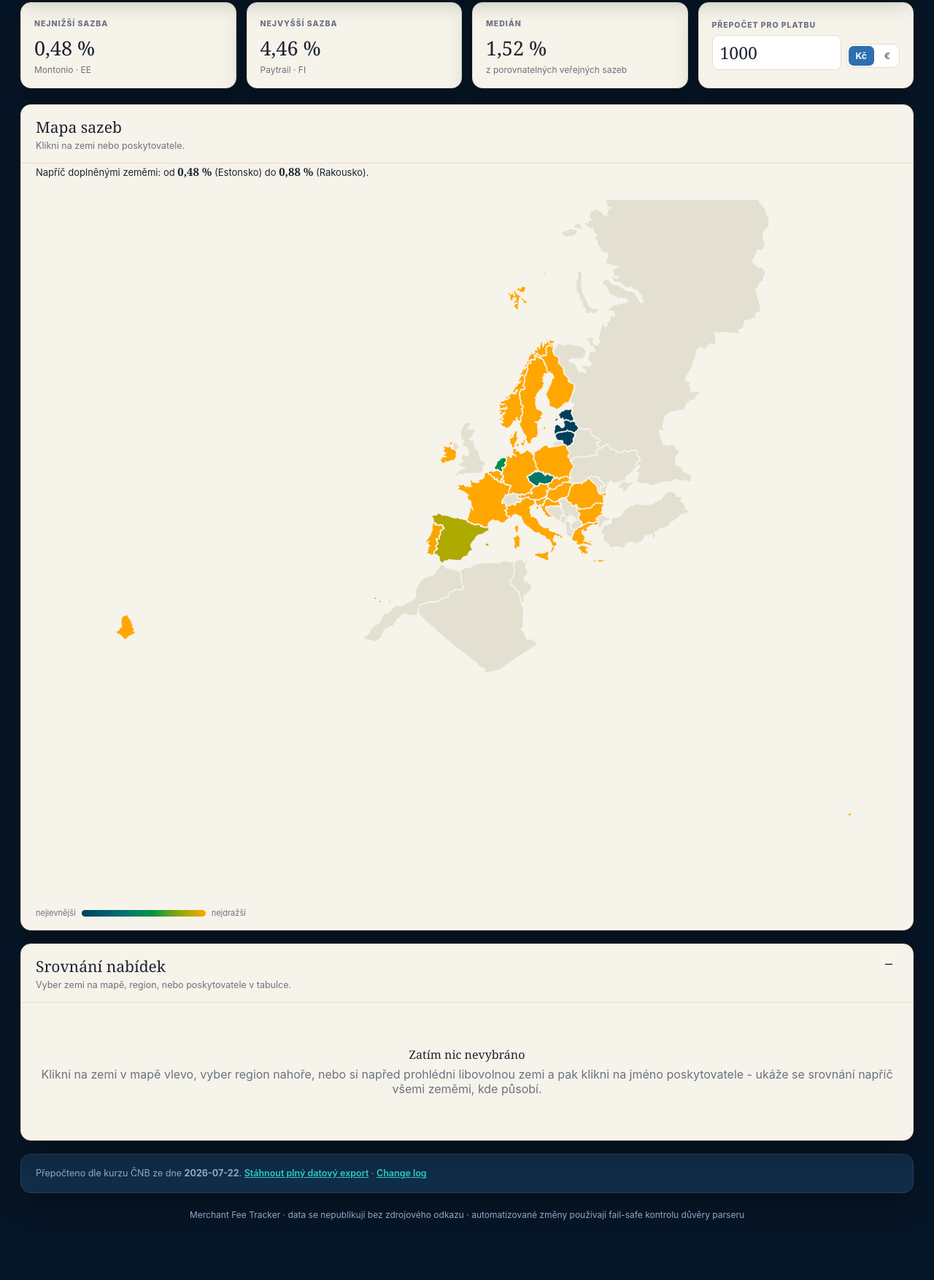
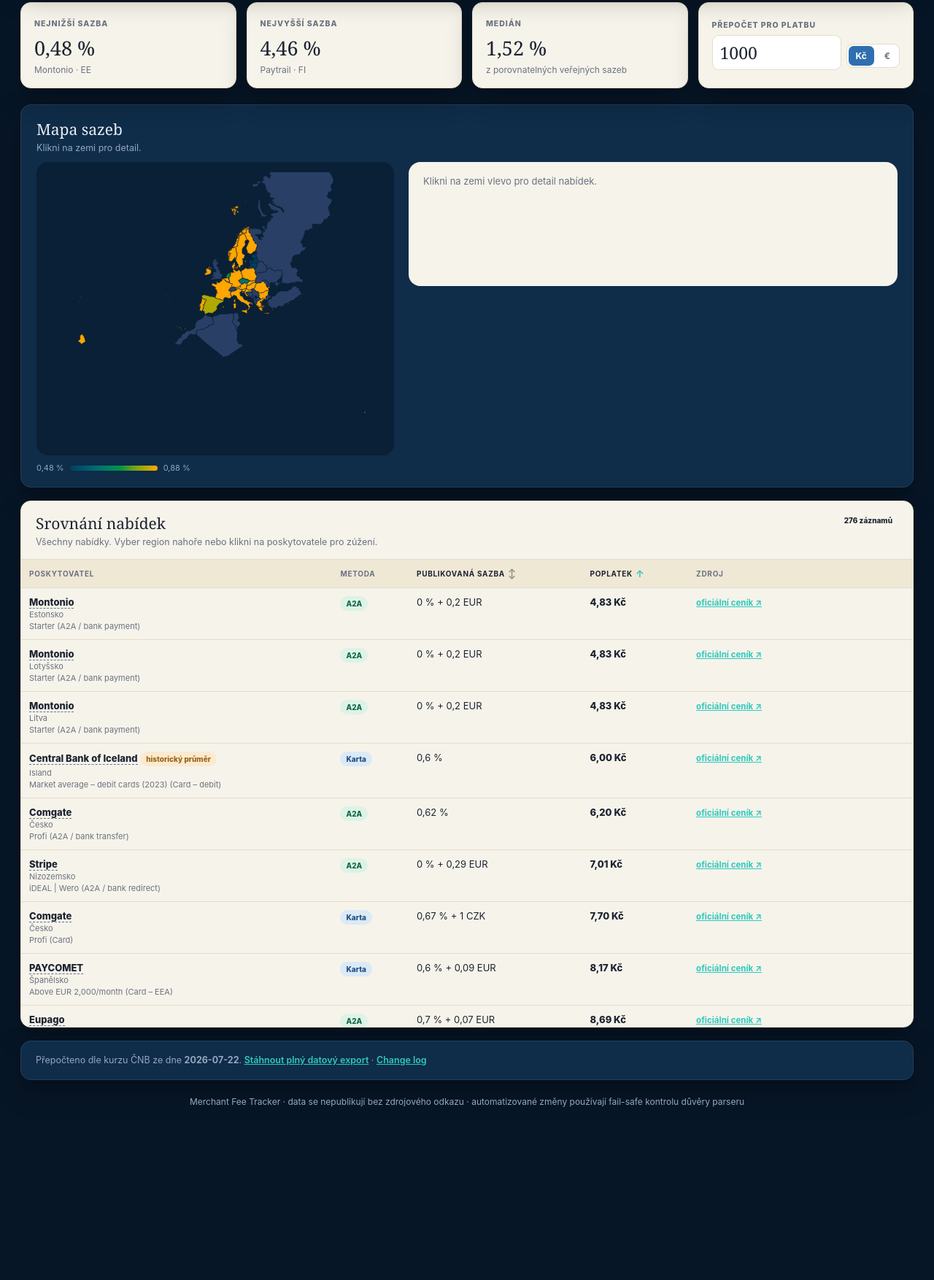
Before and after one commit to tesskosnar/Acquirer-Fee-Tracker-EU, a plain HTML site: page docs/index.html in a window 1280 px wide. Shown: the part 341-2095 px from the top of the page at 73% size. After the commit the page ends 1940 px from the top, so only its background shows below. Drawn offline with Linux system fonts and the light colour scheme.

Commit message:
Update index.html

```diff
--- a/docs/index.html
+++ b/docs/index.html
@@ -72,9 +72,6 @@
 .seg-ccy button.active{background:var(--navy);color:#fff}
 
 /* ---------- Grid / panels ---------- */
-.grid{display:flex;flex-direction:column;gap:18px}
-.grid > .map-panel{width:100%}
-.grid > .compare-panel{width:100%}
 .panel{background:var(--panel);border:1px solid var(--line);border-radius:14px;box-shadow:var(--shadow);overflow:hidden}
 .panel-light{
   --panel:var(--light-bg); --panel-alt:#efe8d5; --ink:var(--light-ink); --muted:var(--light-muted);
@@ -93,25 +90,25 @@
 .pill{display:inline-flex;padding:4px 8px;border-radius:99px;font-size:10px;font-weight:800;background:rgba(255,255,255,.08);color:var(--ink);white-space:nowrap}
 .pill.pm-warn{background:rgba(227,171,76,.16);color:var(--amber);cursor:help}
 
-/* ---------- Map ---------- */
-.mapbox{padding:14px 20px 10px;position:relative}
-.mapbox svg{width:100%;height:auto;display:block}
-.country-shape{stroke:var(--panel);stroke-width:1;transition:.15s}
-.country-shape.context{fill:#e4e0d1;stroke:var(--panel)}
+/* ---------- Map - přesně podle vzoru: pevná šířka mapy, tmavá, s malým světlým detail panelem vedle ---------- */
+.map-wrap{display:flex;gap:20px;flex-wrap:wrap;align-items:flex-start}
+.map-svg-host{width:490px;max-width:100%;flex-shrink:0;background:var(--panel-alt);border-radius:16px;padding:14px}
+.map-svg-host svg{width:100%;height:auto;display:block}
+.country-shape{stroke:var(--panel-alt);stroke-width:1;transition:.15s}
+.country-shape.context{fill:#2a3f66;stroke:var(--panel-alt)}
 .country-shape.active-country{cursor:pointer}
-.country-shape.active-country:hover{stroke:var(--navy);stroke-width:2}
-.country-shape.selected{stroke:#e8543f;stroke-width:3.5}
+.country-shape.active-country:hover{stroke:#fff;stroke-width:2}
+.country-shape.selected{stroke:#e8543f;stroke-width:3}
 .country-shape.dimmed{opacity:.22}
-.maplabel{font-size:9.5px;fill:#fff;font-weight:700;pointer-events:none;text-shadow:0 1px 2px rgba(0,0,0,.5)}
-.map-focus-banner{
-  display:flex;align-items:center;justify-content:space-between;gap:10px;
-  margin:0 20px 10px;padding:8px 12px;background:var(--mint);border-radius:9px;font-size:12.5px;color:#8fe0d4;
-}
-.map-focus-banner button{border:0;background:#144840;color:#8fe0d4;border-radius:6px;padding:4px 9px;font-size:11px;cursor:pointer;font-weight:700}
-.legend{display:flex;align-items:center;gap:8px;color:var(--muted);font-size:11px;padding:2px 20px 16px;flex-wrap:wrap}
-.legend .grad{width:170px;height:9px;border-radius:20px;background:linear-gradient(90deg,var(--scale-0),var(--scale-1),var(--scale-2),var(--scale-3),var(--scale-4),var(--scale-5),var(--scale-6),var(--scale-7))}
-.map-range-summary{padding:0 20px 14px;font-size:13px;color:var(--ink);line-height:1.5}
-.map-range-summary b{font-family:Georgia,serif;font-size:15px}
+.legend{display:flex;align-items:center;gap:8px;color:var(--muted);font-size:11px;margin-top:10px;flex-wrap:wrap}
+.legend .grad{width:120px;height:7px;border-radius:20px;background:linear-gradient(90deg,var(--scale-0),var(--scale-1),var(--scale-2),var(--scale-3),var(--scale-4),var(--scale-5),var(--scale-6),var(--scale-7))}
+.map-detail{flex:1;min-width:220px;background:var(--light-bg);color:var(--light-ink);border-radius:16px;padding:18px 20px;min-height:170px}
+.map-detail .name{font-weight:700;font-size:16px;margin:0 0 4px}
+.map-detail .region{font-size:11px;color:var(--light-muted);text-transform:uppercase;letter-spacing:.05em;margin:0 0 14px}
+.map-detail .label{font-size:12px;color:var(--light-muted);margin-bottom:3px}
+.map-detail .val{font-size:13px;font-weight:700;margin-bottom:12px}
+.map-detail a.source-link{color:#4755cb;font-weight:600;text-decoration:none;border-bottom:1px dotted currentColor}
+.map-detail .empty-hint{color:var(--light-muted);font-size:13px;margin:0}
 
 /* ---------- Table / Srovnání nabídek ---------- */
 .compare-empty{padding:60px 24px;text-align:center;color:var(--muted)}
@@ -147,7 +144,8 @@
 .footer{color:var(--muted);font-size:12px;margin:22px 0;text-align:center}
 
 @media(max-width:1150px){
-  .grid > .map-panel{width:100%}
+  .map-wrap{flex-direction:column}
+  .map-svg-host{width:100%}
   .controls{position:relative}
 }
 @media(max-width:650px){
@@ -212,27 +210,25 @@
     <div class="kpi kpi-amount"><span>Přepočet pro platbu</span><div class="kpi-amount-row"><input id="amount" type="number" min="1" value="1000"><div class="seg seg-ccy" id="ccy-seg"><button data-v="CZK" class="active">Kč</button><button data-v="EUR">€</button></div></div></div>
   </section>
 
-  <section class="grid">
-    <article class="panel panel-light map-panel">
-      <div class="panelhead">
-        <div><h2>Mapa sazeb</h2><p>Klikni na zemi nebo poskytovatele.</p></div>
+  <section class="panel" style="padding:19px 21px">
+    <div class="panelhead" style="padding:0 0 12px;border:0">
+      <div><h2 style="margin:0">Mapa sazeb</h2><p>Klikni na zemi pro detail.</p></div>
+    </div>
+    <div class="map-wrap">
+      <div>
+        <div class="map-svg-host"><svg id="map" viewBox="0 0 600 800" aria-label="Mapa Evropy"></svg></div>
+        <div class="legend"><span id="legendLo">—</span><span class="grad"></span><span id="legendHi">—</span></div>
       </div>
-      <div id="mapFocusBanner" class="map-focus-banner" style="display:none">
-        <span id="mapFocusText"></span>
-        <button id="mapFocusClear">✕ zpět na přehled</button>
-      </div>
-      <div class="map-range-summary" id="mapRangeSummary"></div>
-      <div class="mapbox"><svg id="map" viewBox="0 0 740 600" aria-label="Mapa Evropy"></svg></div>
-      <div class="legend"><span>nejlevnější</span><span class="grad"></span><span>nejdražší</span></div>
-    </article>
+      <div class="map-detail" id="mapDetail"></div>
+    </div>
+  </section>
 
-    <article class="panel panel-light compare-panel">
-      <div class="panelhead">
-        <div><h2>Srovnání nabídek</h2><p id="compareSub">Vyber zemi na mapě, nebo poskytovatele v tabulce.</p></div>
-        <span class="pill" id="rowcount">—</span>
-      </div>
-      <div id="compareBody"></div>
-    </article>
+  <section class="panel panel-light" style="margin-top:18px">
+    <div class="panelhead">
+      <div><h2>Srovnání nabídek</h2><p id="compareSub">Všechny nabídky. Vyber region nahoře nebo klikni na poskytovatele pro zúžení.</p></div>
+      <span class="pill" id="rowcount">—</span>
+    </div>
+    <div id="compareBody"></div>
   </section>
 
   <section class="panel" style="margin-top:18px">
@@ -356,47 +352,17 @@
 
 function renderMap() {
   const svg = document.getElementById('map');
-  const banner = document.getElementById('mapFocusBanner');
-  const bannerText = document.getElementById('mapFocusText');
-  const summary = document.getElementById('mapRangeSummary');
-  const base = allWithCalc().filter(o => (!S.method || o.method === S.method) && (!S.region || REGION_COUNTRIES[S.region].includes(o.country_iso2)));
+  const base = allWithCalc().filter(o => (!S.method || o.method === S.method));
 
-  let byCountry = {}; // iso2 -> nejlevnější emin
-  let scopeRows = base;
-  if (S.provider) scopeRows = base.filter(o => o.provider === S.provider);
-
-  for (const o of scopeRows) {
+  let byCountry = {}; // iso2 -> nejlevnější emin, napříč VŠEMI daty (mapa se nezoomuje, jen dimuje)
+  for (const o of base) {
     if (o._c.emin == null) continue;
     byCountry[o.country_iso2] = Math.min(byCountry[o.country_iso2] ?? Infinity, o._c.emin);
   }
   const vals = Object.values(byCountry);
   const mn = vals.length ? Math.min(...vals) : 0, mx = vals.length ? Math.max(...vals) : 1;
-
-  if (S.provider) {
-    const countries = Object.keys(byCountry);
-    banner.style.display = 'flex';
-    bannerText.innerHTML = `<b>${esc(S.provider)}</b> působí v ${countries.length} ${countries.length===1?'zemi':'zemích'} z nabídnutých dat: ${countries.join(', ')}`;
-  } else if (S.country) {
-    banner.style.display = 'flex';
-    const name = S.data.countries[S.country]?.name || S.country;
-    bannerText.innerHTML = `Zobrazena <b>${esc(name)}</b>`;
-  } else if (S.region) {
-    banner.style.display = 'flex';
-    bannerText.innerHTML = `Region <b>${esc(REGION_LABELS[S.region])}</b>: ${REGION_COUNTRIES[S.region].join(', ')}`;
-  } else {
-    banner.style.display = 'none';
-  }
-
-  if (vals.length) {
-    const cheapest = Object.entries(byCountry).sort((a,b) => a[1]-b[1])[0];
-    const priciest = Object.entries(byCountry).sort((a,b) => b[1]-a[1])[0];
-    const cName = c => S.data.countries[c]?.name || c;
-    summary.innerHTML = S.provider
-      ? `Rozpětí <b>${fmtPct(mn)} – ${fmtPct(mx)}</b> naprič zeměmi, kde tenhle poskytovatel působí.`
-      : `Napříč doplněnými zeměmi: od <b>${fmtPct(mn)}</b> (${esc(cName(cheapest[0]))}) do <b>${fmtPct(mx)}</b> (${esc(cName(priciest[0]))}).`;
-  } else {
-    summary.innerHTML = 'Pro tuhle kombinaci filtrů zatím nejsou žádná srovnatelná data.';
-  }
+  document.getElementById('legendLo').textContent = fmtPct(mn);
+  document.getElementById('legendHi').textContent = fmtPct(mx);
 
   const shapes = S.map.paths.map(p => {
     if (p.context) {
@@ -405,79 +371,58 @@
     const v = byCountry[p.iso2];
     const hasData = v != null;
     const isSelected = S.country === p.iso2;
-    const isDimmed = (S.provider && !hasData) || (S.region && !REGION_COUNTRIES[S.region].includes(p.iso2));
-    const fill = hasData ? scaleColor(v, mn, mx) : '#efe9d8';
-    const cls = ['country-shape', hasData ? 'active-country' : '', isSelected ? 'selected' : '', isDimmed ? 'dimmed' : ''].filter(Boolean).join(' ');
+    const inRegion = !S.region || REGION_COUNTRIES[S.region].includes(p.iso2);
+    const fill = hasData ? scaleColor(v, mn, mx) : '#3a4a6b';
+    const cls = ['country-shape', hasData ? 'active-country' : '', isSelected ? 'selected' : '', !inRegion ? 'dimmed' : ''].filter(Boolean).join(' ');
     return `<path class="${cls}" data-iso="${p.iso2}" d="${p.d}" fill-rule="evenodd" style="fill:${fill}"><title>${esc(p.name)}${hasData ? ' · ' + fmtPct(v) : ' · zatím bez dat'}</title></path>`;
   });
   svg.innerHTML = shapes.join('');
-  applyMapZoom(byCountry);
+  svg.setAttribute('viewBox', S.map.viewBoxes?.all || '0 0 600 800'); // mapa se podle vzoru nezoomuje, jen dimuje mimo vybraný region
 
   svg.querySelectorAll('.active-country').forEach(el => {
     el.onclick = () => {
       const iso = el.dataset.iso;
-      S.provider = ''; // klik na mapu vždy přepne do zemního pohledu
-      S.region = '';
-      resetRegionButtons();
       S.country = S.country === iso ? '' : iso;
-      document.getElementById('country').value = S.country;
       render();
     };
   });
+
+  renderMapDetail();
 }
 
-// Přiblížení mapy - žádné přegenerování cest, jen přepnutí SVG viewBoxu na
-// předpočítaný výřez (celá EU/EHP / jeden region / jedna země / země
-// poskytovatele dohromady). S plynulým přechodem přes CSS transition.
-function applyMapZoom(byCountry) {
-  const svg = document.getElementById('map');
-  const vb = S.map.viewBoxes;
-  if (!vb) return; // starší/nesynchronizovaná assets/europe-paths.json bez viewBoxes - zoom prostě přeskočit, ne spadnout
-  // Zoom se dělá jen pro region - u jedné země/poskytovatele zůstává mapa na
-  // celé EU/EHP (podle vzoru) a výběr se zvýrazní jen barevným obrysem,
-  // ať se neztratí kontext okolních zemí (u malých zemí byl zoom dřív matoucí).
-  const target = (S.region && vb['region:' + S.region]) ? vb['region:' + S.region] : vb.all;
-  if (target) animateViewBox(svg, target);
-}
-
-// SVG viewBox se nedá spolehlivě animovat čistě přes CSS transition napříč
-// prohlížeči (je to prezentační atribut, ne standardní animovatelná CSS
-// vlastnost) - proto ruční plynulá interpolace po snímcích.
-let mapZoomRAF = null;
-function animateViewBox(svg, targetStr) {
-  const parse = s => s.split(' ').map(Number);
-  const current = parse(svg.getAttribute('viewBox') || svg.dataset.lastViewBox || targetStr);
-  const target = parse(targetStr);
-  if (current.every((v, i) => Math.abs(v - target[i]) < 0.5)) { svg.setAttribute('viewBox', targetStr); return; }
-
-  if (mapZoomRAF) cancelAnimationFrame(mapZoomRAF);
-  const duration = 500;
-  const start = performance.now();
-  const ease = t => 1 - Math.pow(1 - t, 3); // ease-out kubická
-
-  function step(now) {
-    const t = Math.min(1, (now - start) / duration);
-    const e = ease(t);
-    const box = current.map((c, i) => c + (target[i] - c) * e);
-    svg.setAttribute('viewBox', box.join(' '));
-    svg.dataset.lastViewBox = box.join(' ');
-    if (t < 1) { mapZoomRAF = requestAnimationFrame(step); }
-    else { mapZoomRAF = null; svg.dataset.lastViewBox = targetStr; }
+function renderMapDetail() {
+  const host = document.getElementById('mapDetail');
+  if (!S.country) {
+    host.innerHTML = `<p class="empty-hint">Klikni na zemi vlevo pro detail nabídek.</p>`;
+    return;
   }
-  mapZoomRAF = requestAnimationFrame(step);
-}
-
-function resetRegionButtons() {
-  document.querySelectorAll('#region-seg button').forEach(b => b.classList.toggle('active', b.dataset.v === ''));
+  const name = S.data.countries[S.country]?.name || S.country;
+  const region = S.data.countries[S.country]?.region || '';
+  const rows = allWithCalc().filter(o => o.country_iso2 === S.country && (!S.method || o.method === S.method));
+  const withVal = rows.filter(o => o._c.emin != null).sort((a,b) => a._c.emin - b._c.emin);
+  const best = withVal[0];
+  const links = rows.slice(0, 4).map(o => `<a class="source-link" href="${esc(o.source_url)}" target="_blank" rel="noopener">${esc(o.provider)} ↗</a>`).join('');
+  host.innerHTML = `
+    <p class="name">${esc(name)}</p>
+    <p class="region">${esc(region)}</p>
+    <div class="label">Nejnižší dostupná sazba</div>
+    <div class="val" style="font-size:20px">${best ? fmtPct(best._c.emin) + ' · ' + esc(best.provider) : '—'}</div>
+    <div class="label">Počet nabídek</div>
+    <div class="val">${rows.length}</div>
+    <div class="label" style="margin-bottom:5px">Zdroje</div>
+    <div style="display:flex; flex-direction:column; gap:4px">${links || '—'}</div>
+  `;
 }
 
 function clearFocus() {
   S.country = '';
   S.provider = '';
-  S.region = '';
   document.getElementById('country').value = '';
-  resetRegionButtons();
   render();
+}
+
+function resetRegionButtons() {
+  document.querySelectorAll('#region-seg button').forEach(b => b.classList.toggle('active', b.dataset.v === ''));
 }
 
 function renderCompare() {
@@ -485,23 +430,18 @@
   const rowcount = document.getElementById('rowcount');
   const sub = document.getElementById('compareSub');
 
-  if (!S.country && !S.provider && !S.region) {
-    rowcount.textContent = '—';
-    sub.textContent = 'Vyber zemi na mapě, region, nebo poskytovatele v tabulce.';
-    body.innerHTML = `<div class="compare-empty"><b>Zatím nic nevybráno</b>Klikni na zemi v mapě vlevo, vyber region nahoře, nebo si napřed prohlédni libovolnou zemi a pak klikni na jméno poskytovatele - ukáže se srovnání napříč všemi zeměmi, kde působí.</div>`;
-    return;
-  }
-
   const rows = sortRows(contextOffers());
   rowcount.textContent = `${rows.length} ${rows.length === 1 ? 'záznam' : rows.length < 5 ? 'záznamy' : 'záznamů'}`;
   sub.textContent = S.provider
     ? `${S.provider} napříč zeměmi, kde je k dispozici.`
     : S.country
     ? `Nabídky pro ${S.data.countries[S.country]?.name || S.country}.`
-    : `Nabídky v regionu ${REGION_LABELS[S.region]} (${REGION_COUNTRIES[S.region].join(', ')}).`;
+    : S.region
+    ? `Nabídky v regionu ${REGION_LABELS[S.region]} (${REGION_COUNTRIES[S.region].join(', ')}).`
+    : 'Všechny nabídky. Vyber region nahoře nebo klikni na poskytovatele pro zúžení.';
 
   if (!rows.length) {
-    body.innerHTML = `<div class="compare-empty"><b>Žádná nabídka neodpovídá filtrům</b>Zkus změnit metodu nebo typ poskytovatele nahoře.</div>`;
+    body.innerHTML = `<div class="compare-empty"><b>Žádná nabídka neodpovídá filtrům</b>Zkus změnit metodu nebo region nahoře.</div>`;
     return;
   }
 
@@ -627,7 +567,6 @@
     render();
   });
   document.getElementById('export').onclick = exportCsv;
-  document.getElementById('mapFocusClear').onclick = clearFocus;
 
   render();
 }
```
